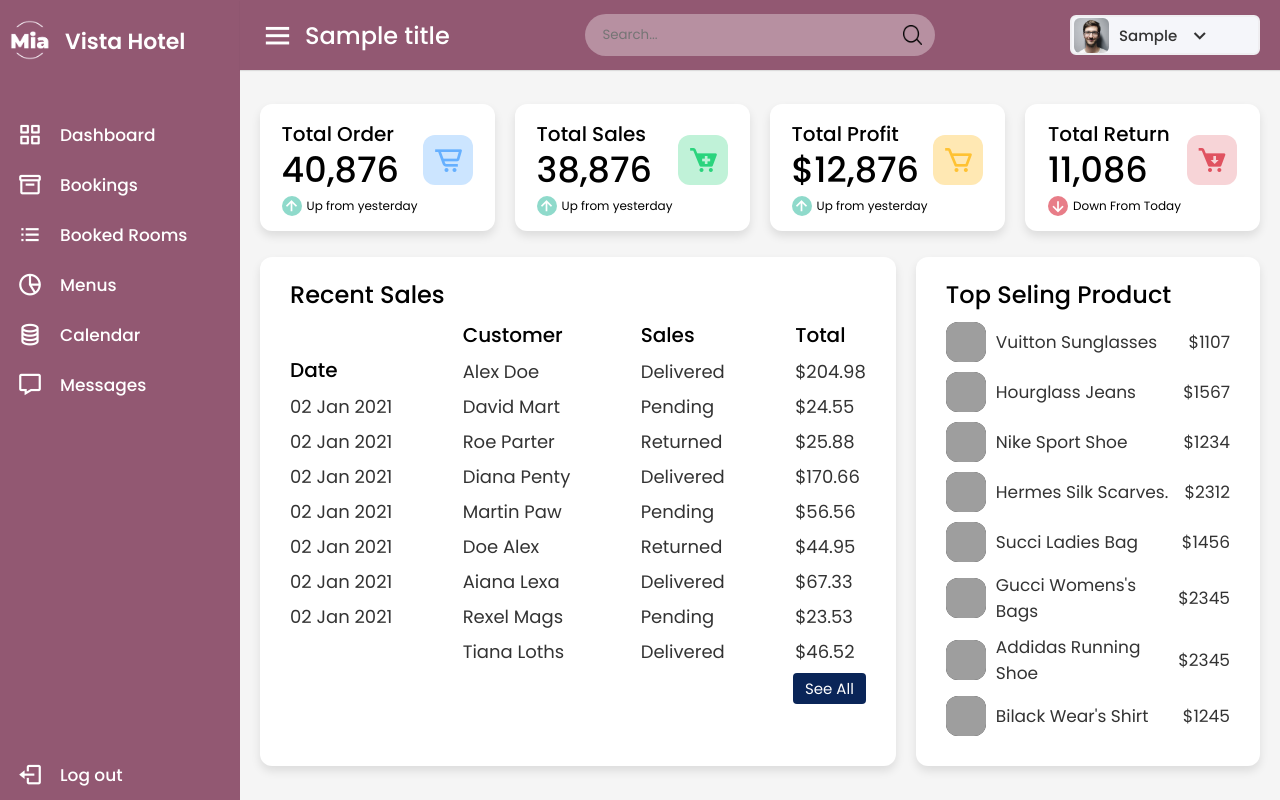
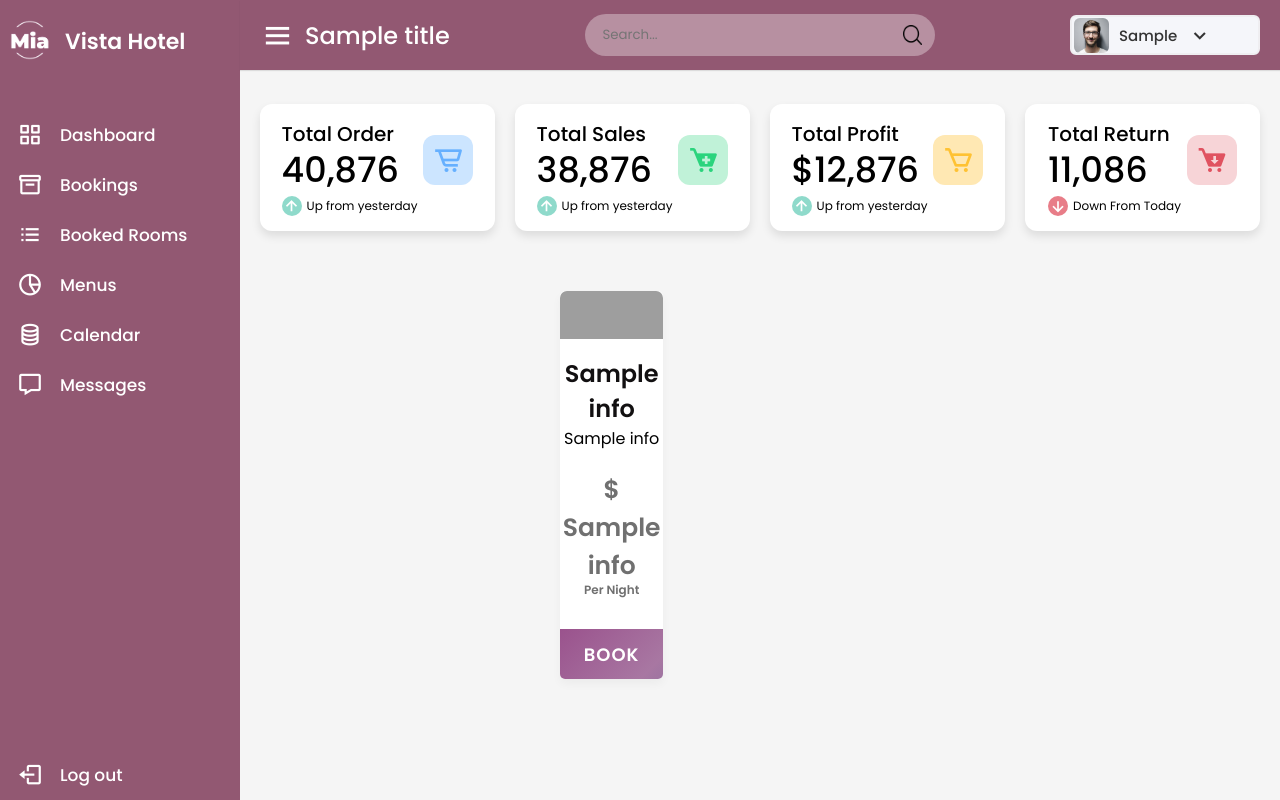
Before and after one commit to MiaTian1024/Hotel-Management-System, a Flask app: template project/templates/dashboard.html in a window 1280 px wide. Run offline with Flask 3, Linux system fonts and the light colour scheme; the template is opened without the code that fills it: most values are stand-ins (such as "Sample title", 1, 10 or a date in 2020); parts of the project's set-up code (start-up, migrations or seed data) failed here and were passed over; some libraries are stand-ins or nearby versions; grey boxes are pictures that could not be loaded.

Commit message:
update room cards

```diff
--- a/database/insert_data_hotel_management.sql
+++ b/database/insert_data_hotel_management.sql
@@ -14,9 +14,9 @@ INSERT INTO Users (user_id, user_name, user_email, user_password, role_id) VALUE
 
 -- Insert dummy data into the RoomTypes table
 INSERT INTO RoomTypes (type_id, type_name, price, info) VALUES
-  (1, 'Standard Room', 100.00, 'Our Standard Rooms offer a comfortable and cozy stay with all the essential amenities. These rooms are perfect for budget-conscious travelers without compromising on quality and comfort.'),
-  (2, 'Deluxe Room', 150.00, 'Indulge in luxury and sophistication with our Deluxe Rooms. These spacious and elegantly designed rooms provide a blend of comfort and style. '),
-  (3, 'Suite', 250.00, 'Experience the pinnacle of luxury in our exquisite Suites. These expansive and lavishly furnished accommodations offer a separate living area and bedroom, providing ample space for relaxation and entertainment.');
+  (1, 'Standard Room', 100.00, 'Enjoy a relaxing stay in a well-appointed room with a warm ambiance.'),
+  (2, 'Deluxe Room', 150.00, 'Indulge in luxury and sophistication with Our Deluxe Rooms. '),
+  (3, 'Suite', 250.00, 'Experience the pinnacle of luxury in our exquisite Suites.');
 
 -- Insert dummy data into the Room table
 INSERT INTO Room (room_id, type_id, status) VALUES
--- a/project/static/css/dashboard.css
+++ b/project/static/css/dashboard.css
@@ -190,7 +190,7 @@
   justify-content: space-between;
   flex-wrap: wrap;
   padding: 0 20px;
-  margin-bottom: 26px;
+  margin-bottom: 10px;
 }
 .overview-boxes .box{
   display: flex;
--- a/project/static/css/home.css
+++ b/project/static/css/home.css
@@ -142,13 +142,89 @@
     text-align: center;
   }
 
+
   .rooms .cards {
     display: flex;
     flex-wrap: wrap;
     max-width: 1200px;
     margin-top: 50px;
-    padding: 0 10px;
     justify-content: space-between;
+
+  }
+
+  .room-info .room-name{
+    font-size: 24px;
+    font-weight: 600;
+    color: #121011;
+  }
+
+
+  .room-price .room-option{
+    display: flex;
+    align-items: center;
+  }
+
+  .room-price {
+    display: flex;
+    justify-content: center;
+    align-items: center;
+    margin-top: 20px;
+  }
+
+
+  .room-price .price{
+    display: flex;
+    flex-direction: column;
+    justify-content: center;
+    align-items: center;
+  }
+
+  .room-price .price .price_num{
+    font-size: 25px;
+    font-weight: 600;
+    color: #707070;
+  }
+  .room-price .price .price_letter{
+    font-size: 12px;
+    font-weight: 600;
+    margin-top: -4px;
+    color: #707070;
+  }
+
+  .room-button{
+    height: 50px;
+    width: 100%;
+    border-radius: 25px;
+    margin-top: 30px;
+    overflow: hidden;
+  }
+
+  .room-button .button-layer{
+    position: absolute;
+    height: 100%;
+    width: 300%;
+    left: -100%;
+    background-image: linear-gradient(135deg,#8f357c, #a877a2,#465d92, #718f9b );
+    transition: all 0.4s ease;
+    border-radius: 25PX;
+  }
+
+  .room-button:hover .button-layer{
+    left:0;
+  }
+
+  .room-button button{
+    position: relative;
+    height: 100%;
+    width: 100%;
+    background: none;
+    outline: none;
+    border: none;
+    font-size: 18px;
+    font-weight: 600;
+    letter-spacing: 1px;
+    color: #fff;
+
   }
 
   .about {
@@ -181,6 +257,9 @@
     margin-bottom: 40px;
     width: calc(100% / 3 - 30px);
     text-align: center;
+    position: relative;
+    overflow: hidden;
+
 
   }
 
@@ -193,37 +272,6 @@
     border-radius: 7px;
   }
 
-  .cards .card p {
-    padding: 0 15px;
-    margin-top: 5px;
-  }
-
-  .room-info{
-    height: 120px;
-  }
-
-  .room-info p{
-    font-size: 14px;
-  }
-
-  .room-price{
-    height:30px;
-  }
-  .room-button{
-    justify-self: end;
-    align-items: center;
-    justify-content: center;
-    width:100%;
-    height:40px;
-    background-color: var(--nav-color);
-    color: #fff;
-    border-bottom-left-radius: 5px;
-    border-bottom-right-radius: 5px;
-  }
-
-  .room-button h3{
-    font-size: 22px;
-  }
 
   .about .row {
     padding: 0 10px;
--- a/project/templates/dashboard.html
+++ b/project/templates/dashboard.html
@@ -49,127 +49,45 @@
           <i class="bx bxs-cart-download cart four"></i>
         </div>
       </div>
+    </div>
 
-      <div class="sales-boxes">
-        <div class="recent-sales box">
-          <div class="title">Recent Sales</div>
-          <div class="sales-details">
-            <ul class="details">
-              <li class="topic">Date</li>
-              <li><a href="#">02 Jan 2021</a></li>
-              <li><a href="#">02 Jan 2021</a></li>
-              <li><a href="#">02 Jan 2021</a></li>
-              <li><a href="#">02 Jan 2021</a></li>
-              <li><a href="#">02 Jan 2021</a></li>
-              <li><a href="#">02 Jan 2021</a></li>
-              <li><a href="#">02 Jan 2021</a></li>
-            </ul>
-            <ul class="details">
-              <li class="topic">Customer</li>
-              <li><a href="#">Alex Doe</a></li>
-              <li><a href="#">David Mart</a></li>
-              <li><a href="#">Roe Parter</a></li>
-              <li><a href="#">Diana Penty</a></li>
-              <li><a href="#">Martin Paw</a></li>
-              <li><a href="#">Doe Alex</a></li>
-              <li><a href="#">Aiana Lexa</a></li>
-              <li><a href="#">Rexel Mags</a></li>
-              <li><a href="#">Tiana Loths</a></li>
-            </ul>
-            <ul class="details">
-              <li class="topic">Sales</li>
-              <li><a href="#">Delivered</a></li>
-              <li><a href="#">Pending</a></li>
-              <li><a href="#">Returned</a></li>
-              <li><a href="#">Delivered</a></li>
-              <li><a href="#">Pending</a></li>
-              <li><a href="#">Returned</a></li>
-              <li><a href="#">Delivered</a></li>
-              <li><a href="#">Pending</a></li>
-              <li><a href="#">Delivered</a></li>
-            </ul>
-            <ul class="details">
-              <li class="topic">Total</li>
-              <li><a href="#">$204.98</a></li>
-              <li><a href="#">$24.55</a></li>
-              <li><a href="#">$25.88</a></li>
-              <li><a href="#">$170.66</a></li>
-              <li><a href="#">$56.56</a></li>
-              <li><a href="#">$44.95</a></li>
-              <li><a href="#">$67.33</a></li>
-              <li><a href="#">$23.53</a></li>
-              <li><a href="#">$46.52</a></li>
-            </ul>
+    <section class="rooms" style="padding:0;" >
+
+      <ul class="cards">
+        {% for info in roomInfo %}
+        <li class="card">
+          <div class="room-image">
+            {% if info[0] == 1 %}
+            <img src="../static/image/standard.jpg" alt="img">
+            {% elif info[0] == 2%}
+            <img src="../static/image/deluxe.jpg" alt="img">
+            {% elif info[0] == 3%}
+            <img src="../static/image/suite.jpg" alt="img">
+            {% endif %}
           </div>
-          <div class="button">
-            <a href="#">See All</a>
-          </div>
+          <div class="room-detail">
+            <div class="room-info">
+              <span class="room-name">{{info[1]}}</span>
+              <p>{{info[3]}}</p>
+            </div>
+            <div class="room-price">
+              <div class="price">
+                <span class="price_num"> $ {{info[2]}}</span>
+                <span class="price_letter">Per Night</span>
+              </div>
+            </div>
+
+            <div class="room-button">
+              <div class="button-layer"></div>
+              <button>BOOK</button>
+            </div>
         </div>
-        <div class="top-sales box">
-          <div class="title">Top Seling Product</div>
-          <ul class="top-sales-details">
-            <li>
-              <a href="#">
-                <img src="images/sunglasses.jpg" alt="" />
-                <span class="product">Vuitton Sunglasses</span>
-              </a>
-              <span class="price">$1107</span>
-            </li>
-            <li>
-              <a href="#">
-                <img src="images/jeans.jpg" alt="" />
-                <span class="product">Hourglass Jeans </span>
-              </a>
-              <span class="price">$1567</span>
-            </li>
-            <li>
-              <a href="#">
-                <img src="images/nike-min.jpg" alt="" />
-                <span class="product">Nike Sport Shoe</span>
-              </a>
-              <span class="price">$1234</span>
-            </li>
-            <li>
-              <a href="#">
-                <img src="images/scarves.jpg" alt="" />
-                <span class="product">Hermes Silk Scarves.</span>
-              </a>
-              <span class="price">$2312</span>
-            </li>
-            <li>
-              <a href="#">
-                <img src="images/blueBag.jpg" alt="" />
-                <span class="product">Succi Ladies Bag</span>
-              </a>
-              <span class="price">$1456</span>
-            </li>
-            <li>
-              <a href="#">
-                <img src="images/bag.jpg" alt="" />
-                <span class="product">Gucci Womens's Bags</span>
-              </a>
-              <span class="price">$2345</span>
-            </li>
+        </li>
+        {% endfor %}
+      </ul>
 
-            <li>
-              <a href="#">
-                <img src="images/addidas.jpg" alt="" />
-                <span class="product">Addidas Running Shoe</span>
-              </a>
-              <span class="price">$2345</span>
-            </li>
-            <li>
-              <a href="#">
-                <img src="images/shirt.jpg" alt="" />
-                <span class="product">Bilack Wear's Shirt</span>
-              </a>
-              <span class="price">$1245</span>
-            </li>
-          </ul>
-        </div>
-      </div>
-    </div>
-  </section>
+    </section>
+
 
     <script src="static/js/dashboard.js"></script>
 
```
Also changed, not shown: project/routes.py (+6 -2 lines), project/templates/home.html (+12 -4 lines).
